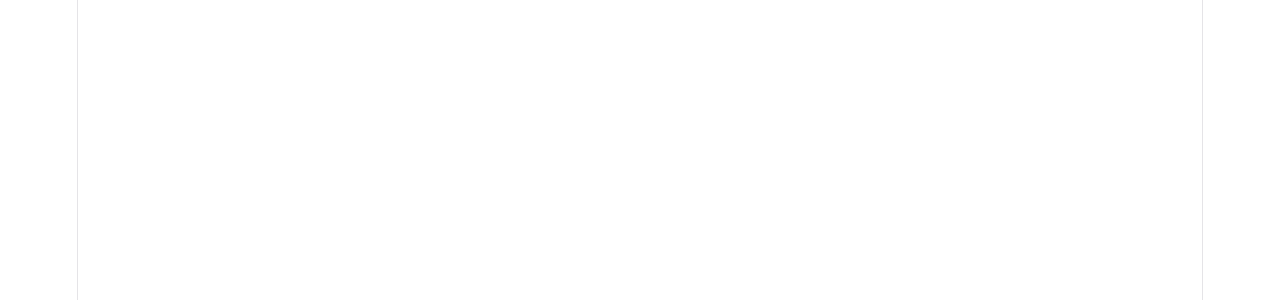
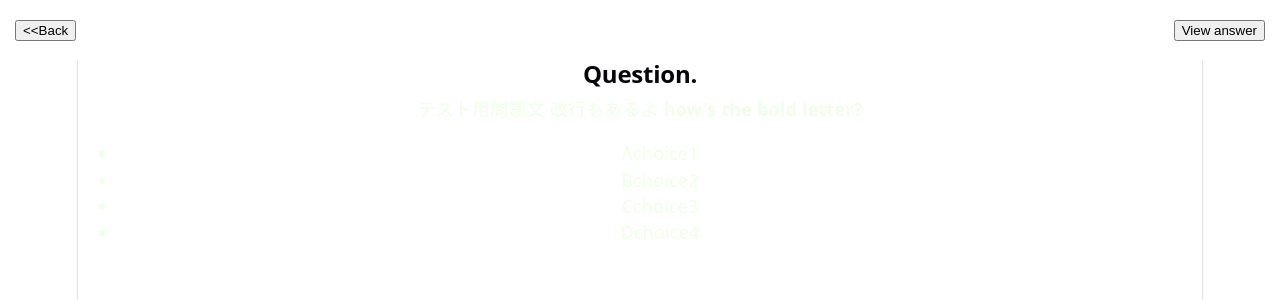
Before and after one commit to Luhito/Ruid.AI, a React (Vite) app in the folder frontend/: page /question in a window 1280 px wide. Before the commit this address had no page. Shown: the top 300 px of the page. Built offline with nearby package versions, Linux system fonts and the light colour scheme.

Commit message:
スマホから繋げれるようになった+QuestionPage途中

```diff
--- a/frontend/package.json
+++ b/frontend/package.json
@@ -20,6 +20,7 @@
     "react": "^19.2.5",
     "react-dom": "^19.2.5",
     "react-i18next": "^17.0.7",
+    "react-markdown": "^10.1.0",
     "react-router-dom": "^7.15.0"
   },
   "devDependencies": {
--- a/frontend/src/App.tsx
+++ b/frontend/src/App.tsx
@@ -4,10 +4,12 @@ import viteLogo from './assets/vite.svg'
 import heroImg from './assets/hero.png'
 import './App.css'
 import { Home } from './assets/pages/Home'
-import { Routes, Route } from 'react-router-dom'
+import { Routes, Route, useNavigate } from 'react-router-dom'
+import { QuestionPage } from './assets/pages/question/QuestionPage';
 
 function App() {
   const [count, setCount] = useState(0)
+  const navigate = useNavigate();
 
   return (
     <Routes>
@@ -120,8 +122,10 @@ function App() {
         <section id="spacer"></section>
         <Home />
         <section id="spacer"></section>
+        <button onClick={() => navigate("/question")}>Question Page</button>
       </>} />
       <Route path="/home" element={<Home />}/>
+      <Route path="/question" element={<QuestionPage />}/>
     </Routes>
   )
 }
--- /dev/null
+++ b/frontend/src/assets/pages/question/QuestionPage.logic.ts
@@ -0,0 +1,27 @@
+import { useNavigate } from 'react-router-dom';
+import { useTranslation } from 'react-i18next';
+
+export const useQuestionPageLogic = () => {
+    const navigate = useNavigate();
+    const { t } = useTranslation("question");
+
+    const onClick_viewAnswer = () => {
+        // 確認メッセージ表示
+        if(!confirm(t('view answer message'))){
+            return;
+        }
+
+
+    }
+
+    const onClick_back = () => {
+        navigate('/')
+    }
+
+    return {
+        logics: {
+            onClick_viewAnswer,
+            onClick_back
+        }
+    }
+}
--- /dev/null
+++ b/frontend/src/assets/pages/question/QuestionPage.module.css
@@ -0,0 +1,21 @@
+header {
+  position: fixed;
+  top: 0;
+  left: 0;
+  right: 0;
+  width: 100%;
+  z-index: 1000;
+}
+
+.header-buttons {
+  margin-top: env(safe-area-inset-top);
+  padding: 15px 15px;
+  display: flex;
+  justify-content: space-between;
+}
+
+
+
+body {
+  padding-top: 60px;
+}
--- /dev/null
+++ b/frontend/src/assets/pages/question/QuestionPage.tsx
@@ -0,0 +1,66 @@
+import { useTranslation } from 'react-i18next';
+import MD from 'react-markdown'
+import { useQuestionPageLogic } from './QuestionPage.logic'
+import styles from './QuestionPage.module.css'
+
+const QuestionPage = () => {
+    const { t } = useTranslation("question");
+    const { logics } = useQuestionPageLogic();
+
+    const testArr = ['A', 'B', 'C', 'D'];
+    const testArr2 = ['choice1', 'choice2', 'choice3', 'choice4'];
+
+    return (
+        <>
+            {/** */}
+            <header>
+                <div className={styles["header-buttons"]}>
+                    {/** */}
+                    <div>
+                        <button onClick={logics.onClick_back}>
+                            {"<<"}
+                            {t('back')}
+                        </button>
+                    </div>
+
+                    {/** */}
+                    <span className={styles["header-buttons-right"]}>
+                        <button onClick={() => logics.onClick_viewAnswer()}>
+                            {t('view answer')}
+                        </button>
+                    </span>
+                </div>
+            </header>
+
+            {/** */}
+            <main>
+                {/** */}
+                <div className="subject-question">
+                    <h2><b>{t("question")}</b></h2>
+                </div>
+
+                <div id="question-text">
+                    <MD>{"テスト用問題文\n改行もあるよ\n**how's the bold letter?**"}</MD>
+                </div>
+                <div id="question-choices">
+                    <ul>
+                    {testArr.map((value, index) => {
+                        return (
+                            <li key={"choice"+index}>
+                                <span id="question-choice-tag">
+                                    {value}
+                                </span>
+                                <span id="question-choice-content">
+                                    {testArr2[index]}
+                                </span>
+                            </li>
+                        )
+                    })}
+                    </ul>
+                </div>
+            </main>
+        </>
+    )
+}
+
+export { QuestionPage };
--- /dev/null
+++ b/frontend/src/assets/pages/question/locales/en.json
@@ -0,0 +1,7 @@
+{
+    "back": "Back",
+    "view answer": "View answer",
+    "view answer message": "Reveal the answer?",
+    "question": "Question.",
+    "explanation": "Explanation"
+}
--- /dev/null
+++ b/frontend/src/assets/pages/question/locales/ja.json
@@ -0,0 +1,7 @@
+{
+    "back": "戻る",
+    "view answer": "解説を見る",
+    "view answer message": "解答を表示します。よろしいですか？",
+    "question": "問題",
+    "explanation": "解説"
+}
--- a/frontend/src/i18n/index.tsx
+++ b/frontend/src/i18n/index.tsx
@@ -3,6 +3,8 @@ import { initReactI18next } from 'react-i18next';
 import LanguageDetector from 'i18next-browser-languagedetector';
 import ja from './locales/ja/common.json';
 import en from './locales/en/common.json';
+import question_ja from '@/assets/pages/question/locales/ja.json'
+import question_en from '@/assets/pages/question/locales/en.json'
 
 i18n
   .use(LanguageDetector)
@@ -10,10 +12,12 @@ i18n
   .init({
     resources: {
       ja: {
-        translation: ja,
+        common: ja,
+        question: question_ja
       },
       en: {
-        translation: en,
+        common: en,
+        question: question_en
       },
     },
     fallbackLng: 'ja',
--- a/frontend/src/index.css
+++ b/frontend/src/index.css
@@ -1,5 +1,5 @@
 :root {
-  --text: #6b6375;
+  --text: #efffe8;
   --text-h: #08060d;
   --bg: #fff;
   --border: #e5e4e7;
@@ -32,7 +32,7 @@
 
 @media (prefers-color-scheme: dark) {
   :root {
-    --text: #9ca3af;
+    --text: #e6ffdf;
     --text-h: #f3f4f6;
     --bg: #16171d;
     --border: #2e303a;
--- a/frontend/vite.config.ts
+++ b/frontend/vite.config.ts
@@ -10,4 +10,8 @@ export default defineConfig({
       '@': path.resolve(__dirname, './src'),
     },
   },
+  server: {
+    host: true,
+    port: 5173
+  }
 })
```
Also changed, not shown: 1 other file (tests, documents, lock files or other folders).
